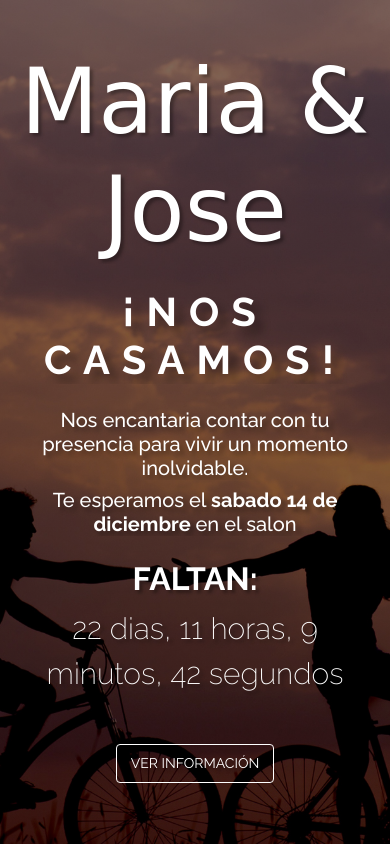
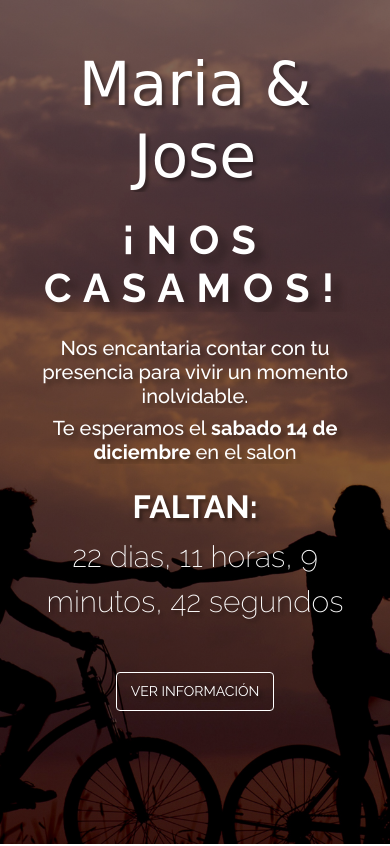
Before and after one commit to mitarjetavirtual/maria-jose, a plain HTML site: page index.html in a window 390 px wide. Shown: the top 846 px of the page. Drawn offline with nearby package versions, Linux system fonts and the light colour scheme; some packages are replaced by stand-ins of ours; a script that the page names is missing; a web font is replaced by a local one.

Commit message:
Update css

```diff
--- a/css/style.css
+++ b/css/style.css
@@ -125,7 +125,7 @@ a{
     .container-header{
         margin-top: 0;
     }
-    .mames{
+    .names{
         font-size: 60px;
 }
 
```
